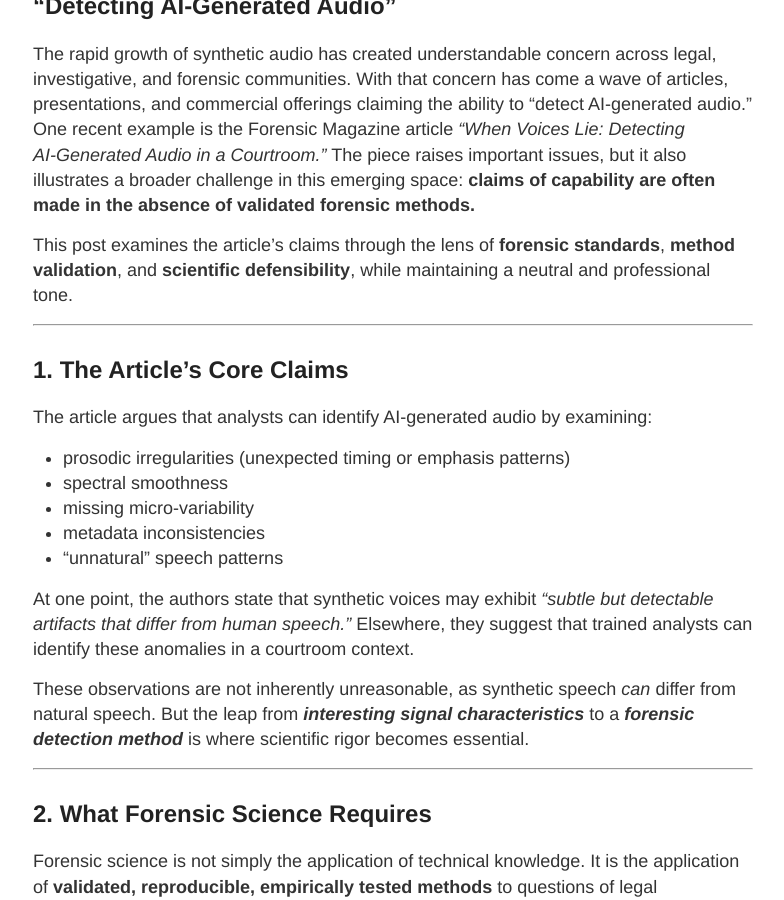
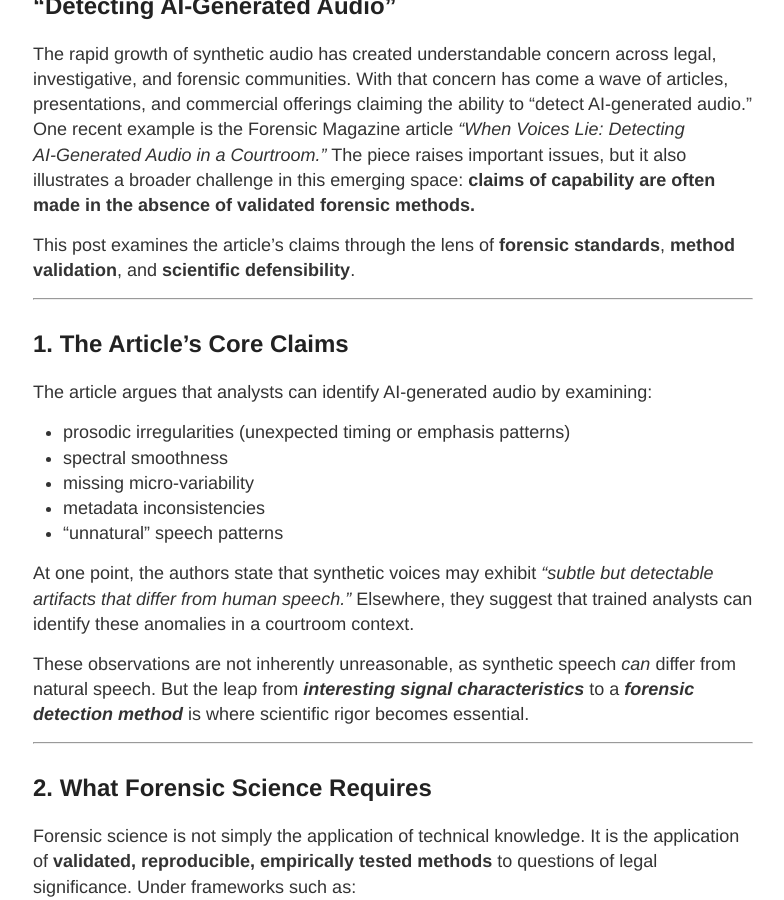
Before and after one commit to ronin4n6labs/Ronin4n6Labs.github.io, a Jekyll site: the page built from _posts/2026-01-22-GenAI-Audio-Detection-Post.md, in a window 1280 px wide and 900 px high, scrolled down 455 px. Shown: the whole window, without its empty margins (247-1031 px from the left). Built offline with Jekyll 4.4.1, drawn with Linux system fonts in a browser that asks for light colours.

```diff
--- a/_posts/2026-01-22-GenAI-Audio-Detection-Post.md
+++ b/_posts/2026-01-22-GenAI-Audio-Detection-Post.md
@@ -9,7 +9,7 @@
 
 The rapid growth of synthetic audio has created understandable concern across legal, investigative, and forensic communities. With that concern has come a wave of articles, presentations, and commercial offerings claiming the ability to “detect AI‑generated audio.” One recent example is the Forensic Magazine article *“When Voices Lie: Detecting AI‑Generated Audio in a Courtroom.”* The piece raises important issues, but it also illustrates a broader challenge in this emerging space: **claims of capability are often made in the absence of validated forensic methods.**
 
-This post examines the article’s claims through the lens of **forensic standards**, **method validation**, and **scientific defensibility**, while maintaining a neutral and professional tone.
+This post examines the article’s claims through the lens of **forensic standards**, **method validation**, and **scientific defensibility**.
 
 ---
 
```
